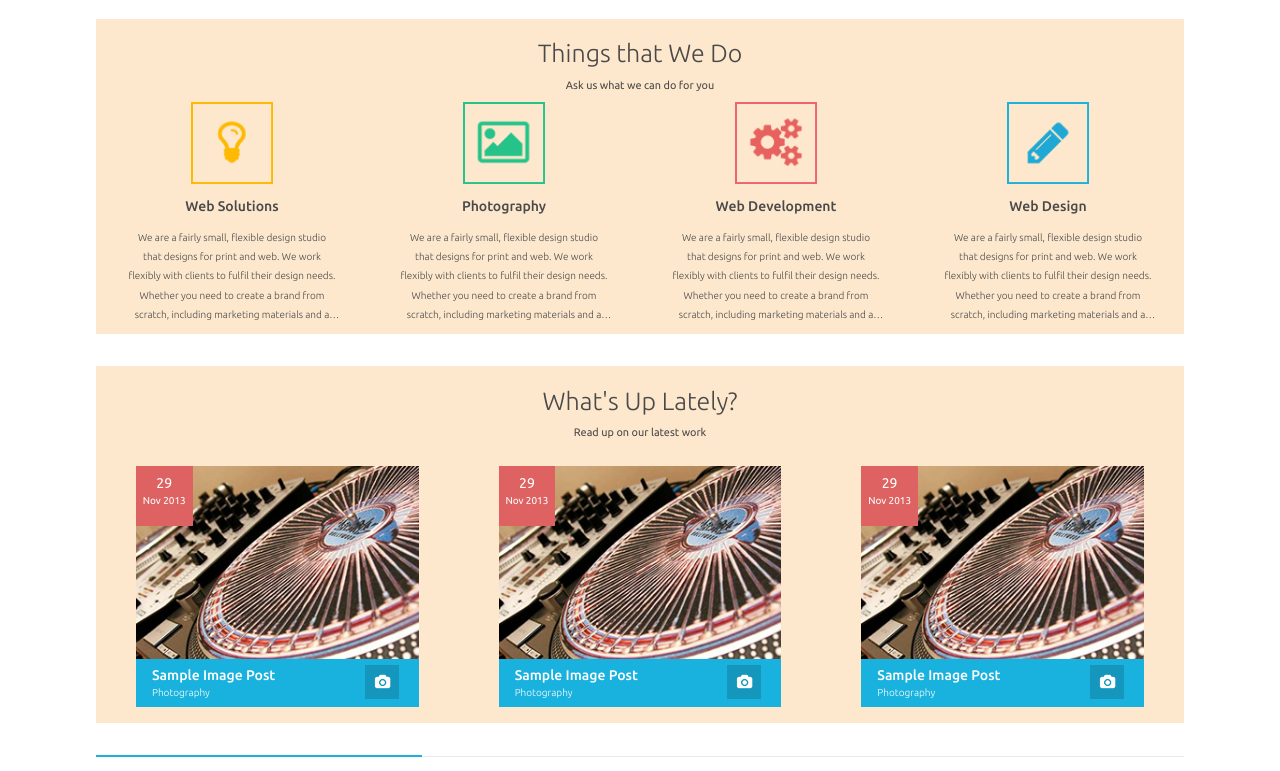
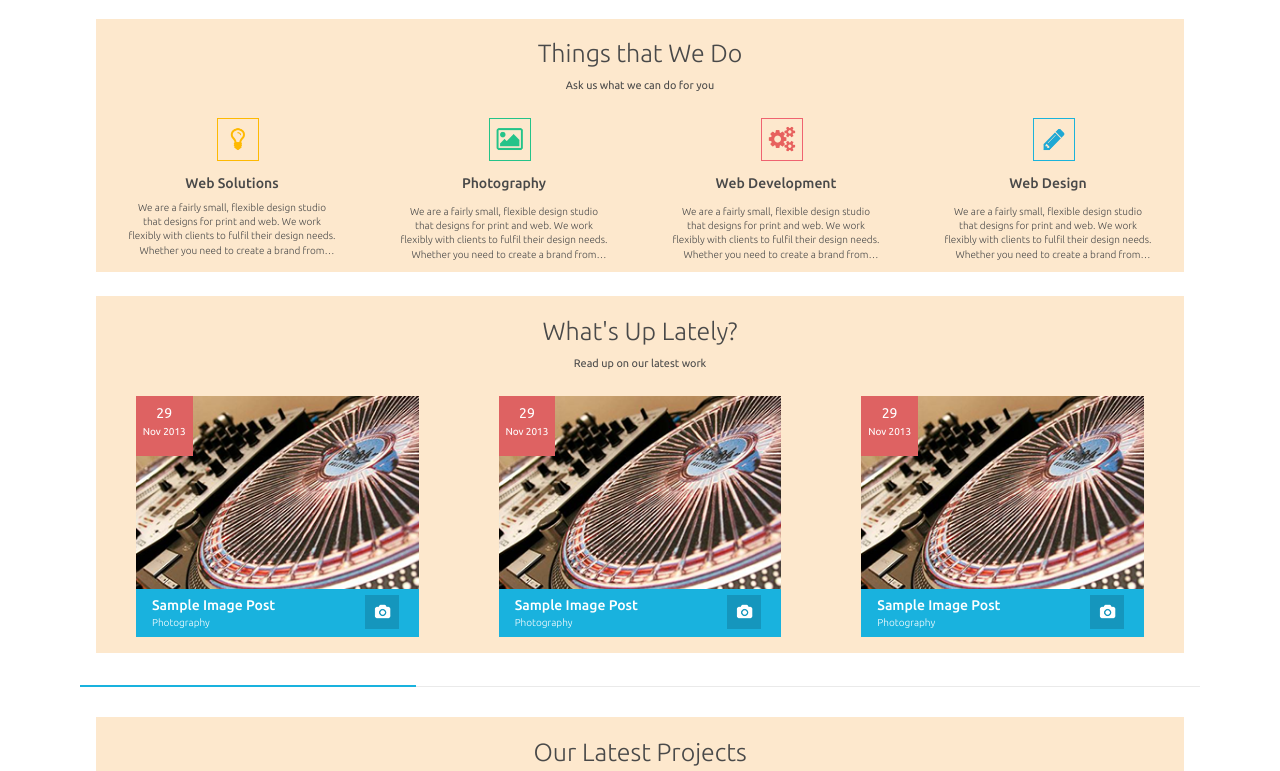
Before and after one commit to yslim20/Metrolics, a website built with Parcel: page index_rev.html in a window 1280 px wide. Shown: the part 709-1480 px from the top of the page. Built offline with nearby package versions, Linux system fonts and the light colour scheme.

Commit message:
Things that we do responsive layout

```diff
--- a/css/main.css
+++ b/css/main.css
@@ -378,7 +378,8 @@ section, .sponsor {
 
 /* Small only */
 @media screen and (max-width: 39.9375em) {
-  .thingsofabove, .sponsor, .nav__list {
+
+  .thingsofabove, .sponsor, .nav__list, .page__slider {
     display: none;
   }
 
@@ -398,9 +399,59 @@ section, .sponsor {
     max-height: 2rem; width: auto;
   }
 
+  .page__intro {
+    padding: 0 1rem;
+  }
+
   h1 {
     font-size: 1.875rem;
   }
+
+  /* THINGS THAT WE DO STARTS */
+
+  .about__flex {
+    display: flex;
+  }
+
+  .about{
+    margin-bottom: 1.5rem;
+  }
+
+  .about__icon {
+    width: 20%;
+    padding: 5% 0 0 3.75%;
+    box-sizing: border-box;
+  }
+
+  .about__icon > img {
+    width: 100%; height: auto;
+    display: block;
+  }
+
+  .about__para {
+    width: 80%;
+  }
+
+  .about__para > p {
+    display: -webkit-box;
+    -webkit-line-clamp: 4;
+    -webkit-box-orient: vertical;
+    white-space: wrap;
+    word-wrap: break-all;
+    line-height: 0.9rem;
+    height: 3.6rem;
+    overflow: hidden;
+    text-align: left;;
+  }
+
+  .about__heading {
+    margin-bottom: 0;
+  }
+
+  .no_margin {
+    width: 100vw;
+  }
+  /* things that we do ends here */
 
 
 
@@ -474,6 +525,52 @@ section, .sponsor {
     bottom: 1rem; left: 0;
     max-height: 2rem; width: 100%;
   }
+
+  /* THINGS THAT WE DO STARTS */
+
+  .about__flex {
+    display: static;
+  }
+
+  .about{
+    margin-bottom: 1.5rem;
+  }
+
+  .about__icon {
+    width: 20%;
+    padding: 5% 0 0 3.75%;
+    box-sizing: border-box;
+  }
+
+  .about__icon > img {
+    width: 100%; height: auto;
+    display: block;
+  }
+
+  .about__para {
+    width: 100%;
+  }
+
+  .about__para > p {
+    display: -webkit-box;
+    -webkit-line-clamp: 4;
+    -webkit-box-orient: vertical;
+    white-space: wrap;
+    word-wrap: break-all;
+    line-height: 0.9rem;
+    height: 3.6rem;
+    overflow: hidden;
+    text-align: center;
+  }
+
+  .about__heading {
+    margin-bottom: 0;
+  }
+
+  .no_margin {
+    width: 100vw;
+  }
+  /* things that we do ends here */
 
 
   /* THINGSOFABOVE STARTS */
@@ -682,6 +779,7 @@ section, .sponsor {
   .l-col-6 {
     grid-template-columns: repeat(6, 1fr);
   }
+
 
   .things__p {
     padding-top: 1.75%;
--- a/index_rev.html
+++ b/index_rev.html
@@ -100,36 +100,57 @@
 
   <!-- ABOUT STARTS -->
   <section class="about">
-    <div class="row l-col-4">
+    <div class="row m-col-2 l-col-4">
       <div class="column span-full">
         <h2 class="heading">
           Things that We Do
         </h2>
         <p class="subheading">Ask us what we can do for you</p>
       </div>
-      <div class="column">
+
+      <div class="column about__flex">
+        <div class="column about__icon">
           <img class="about__icon" src="img/icon/icon_solution.png" alt="solution"/>
-        <h3 class="heading">Web Solutions</h3>
+        </div>
+
+        <div class="column about__para">
+          <h3 class="heading about__heading">Web Solutions</h3>
           <p class="about__txt">We are a fairly small, flexible design studio that designs for print and web. We work flexibly with clients to fulfil their design needs. Whether you need to create a brand from scratch, including marketing materials and a beautiful and functional website or whether you are looking for a design refresh we are confident you will be pleased with the results.</p>
         </div>
-      <div class="column">
+      </div> <!-- about list ends here -->
+
+      <div class="column about__flex">
+        <div class="column about__icon">
           <img class="about__icon" src="img/icon/icon_photo.png" alt="photo"/>
+        </div>
+
+        <div class="column about__para">
           <h3 class="heading">Photography</h3>
           <p class="about__txt">We are a fairly small, flexible design studio that designs for print and web. We work flexibly with clients to fulfil their design needs. Whether you need to create a brand from scratch, including marketing materials and a beautiful and functional website or whether you are looking for a design refresh we are confident you will be pleased with the results.</p>
+        </div>
+      </div> <!-- about list ends here -->
 
+      <div class="column about__flex">
+        <div class="column about__icon">
+          <img class="about__icon" src="img/icon/icon_webdev.png" alt="web dev"/>
         </div>
-      <div class="column">
-        <img class="about__icon" src="img/icon/icon_webdev.png" alt="web dev"/>
+
+        <div class="column about__para">
           <h3 class="heading">Web Development</h3>
           <p class="about__txt">We are a fairly small, flexible design studio that designs for print and web. We work flexibly with clients to fulfil their design needs. Whether you need to create a brand from scratch, including marketing materials and a beautiful and functional website or whether you are looking for a design refresh we are confident you will be pleased with the results.</p>
+        </div>
+      </div> <!-- about list ends here -->
 
+      <div class="column about__flex">
+        <div class="column about__icon">
+          <img class="about__icon" src="img/icon/icon_webdes.png" alt="web design"/>
         </div>
-      <div class="column">
-        <img class="about__icon" src="img/icon/icon_webdes.png" alt="web design"/>
+
+        <div class="column about__para">
           <h3 class="heading">Web Design</h3>
           <p class="about__txt">We are a fairly small, flexible design studio that designs for print and web. We work flexibly with clients to fulfil their design needs. Whether you need to create a brand from scratch, including marketing materials and a beautiful and functional website or whether you are looking for a design refresh we are confident you will be pleased with the results.</p>
-
         </div>
+      </div> <!-- about list ends here -->
     </div>
   </section> <!--about ends here-->
 
```
Lines whose indentation alone changed are shown as unchanged.
